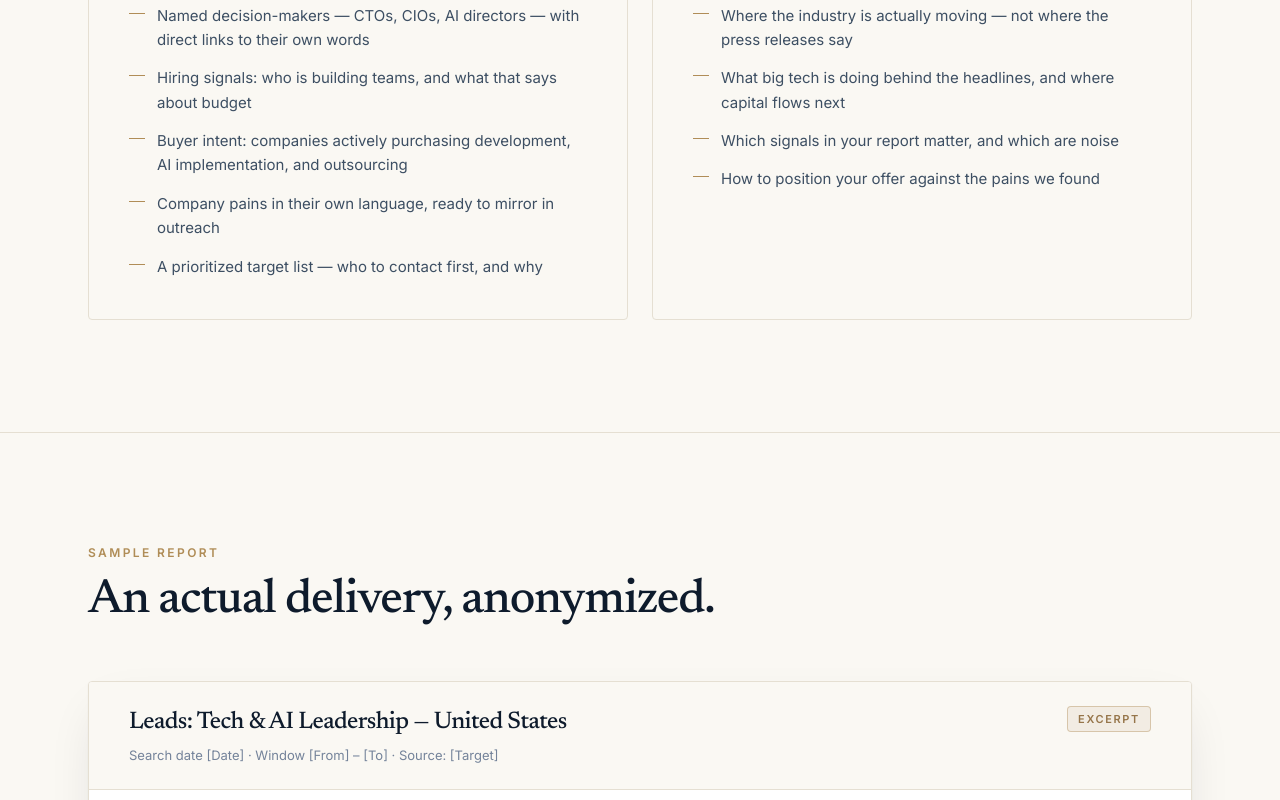
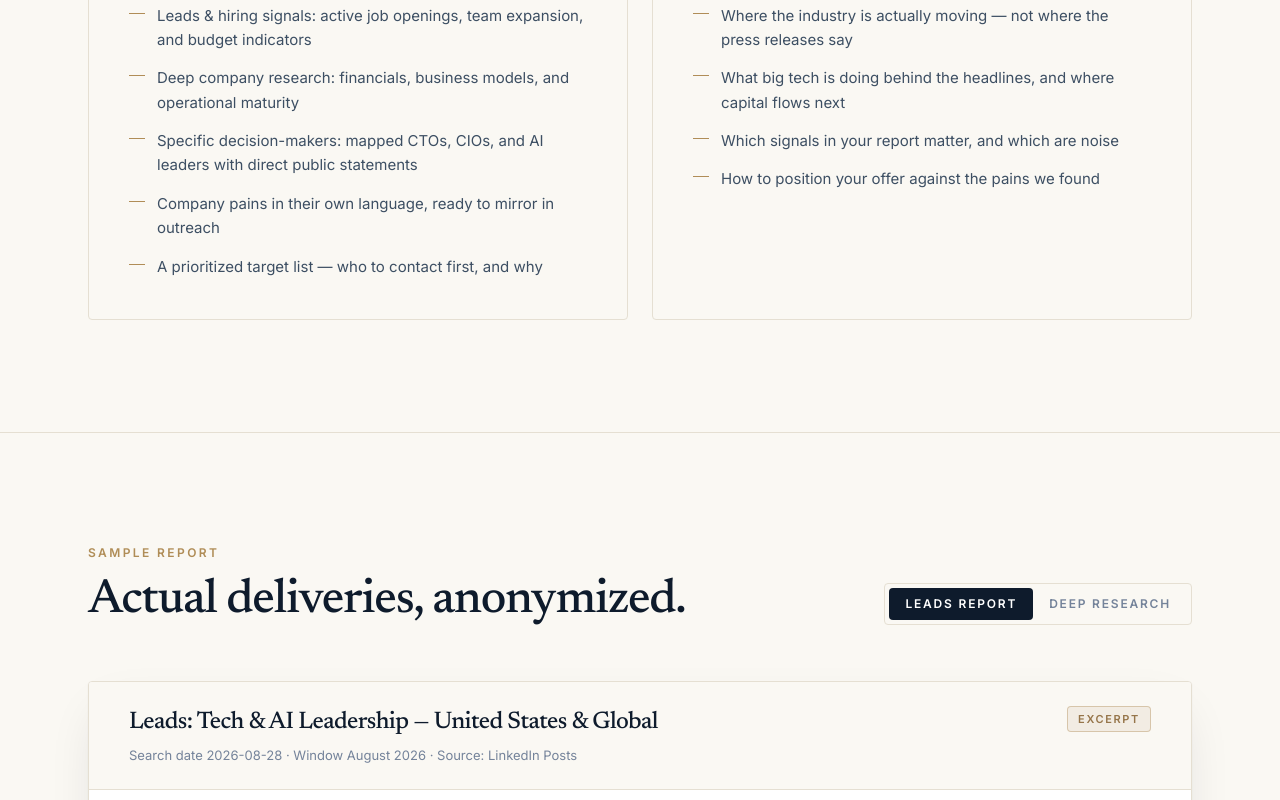
Before and after one commit to 8clever/consult, a React (Vite) app: page / in a window 1280 px wide. Shown: the part 1900-2700 px from the top of the page. Built offline with nearby package versions, Linux system fonts and the light colour scheme.

Commit message:
add deep research sample report

```diff
--- a/src/components/SampleReport.tsx
+++ b/src/components/SampleReport.tsx
@@ -1,3 +1,5 @@
+import { useState } from 'react'
+
 const leads = [
   {
     signal: 'Mass engineering hiring — 170 engineers planned this year',
@@ -62,15 +64,15 @@ const outreach = [
   },
 ]
 
-const stats = [
+const leadsStats = [
   { value: '17', label: 'leads mapped' },
   { value: '11', label: 'AI leadership' },
   { value: '3', label: 'engineering leadership' },
   { value: '3', label: 'demand signals' },
 ]
 
-const brief = [
-  { label: 'Region', value: 'United States' },
+const leadsBrief = [
+  { label: 'Region', value: 'United States & Global' },
   { label: 'Client', value: 'Outsourcing / outstaffing provider' },
   {
     label: 'Objective',
@@ -78,24 +80,87 @@ const brief = [
   },
 ]
 
+const researchBrief = [
+  { label: 'Target', value: '[Anonymized] Top-10 Fintech Lending Group' },
+  { label: 'Scope', value: 'Digital Lending & Super-App Expansion Market' },
+  {
+    label: 'Objective',
+    value: 'Assess financial health, regulatory adaptation (EBS biometrics), leadership priorities, and partnership entry points',
+  },
+]
+
+const researchFindings = [
+  {
+    category: 'Financial Health & Scale',
+    detail: 'Ranked among top-10 sector leaders with 35B+ ₽ annual issue volume. Delivered record 916M ₽ net profit (+26% YoY) with ~60% ROE and active bond issuance on the Moscow Exchange.',
+  },
+  {
+    category: 'Regulatory & Tech Shifts',
+    detail: 'Managing mandatory biometric identification (EBS integration) via dual corporate legal structures while transitioning from short-term loans to Installment loans and Super-App ecosystem products.',
+  },
+  {
+    category: 'Leadership & Hiring',
+    detail: 'Founder-led with seasoned banking executive background. Active executive recruitment for Chief Data Officer (CDO) and Head of Super App positions to drive product diversification.',
+  },
+  {
+    category: 'Partnership Entry Points',
+    detail: 'High-budget windows in compliance tech (biometric anti-fraud), credit risk analytics, collection optimization (addressing rising NPL ratios), and digital product development.',
+  },
+]
+
+const researchStats = [
+  { value: '35B+ ₽', label: 'Annual issue volume' },
+  { value: '916M ₽', label: 'Net profit (9M)' },
+  { value: '60.4%', label: 'ROE (Return on Equity)' },
+  { value: 'Top-10', label: 'Market position' },
+]
+
 export default function SampleReport() {
+  const [activeTab, setActiveTab] = useState<'leads' | 'research'>('leads')
+
   return (
     <section id="sample" className="border-b border-line">
       <div className="mx-auto max-w-6xl px-6 py-20 md:py-28">
         <p className="text-xs font-semibold tracking-[0.2em] text-bronze uppercase">Sample Report</p>
-        <h2 className="mt-4 max-w-2xl font-display text-4xl font-medium tracking-tight text-ink md:text-5xl">
-          An actual delivery, anonymized.
+        <div className="mt-4 flex flex-col justify-between gap-6 md:flex-row md:items-end">
+          <h2 className="max-w-2xl font-display text-4xl font-medium tracking-tight text-ink md:text-5xl">
+            Actual deliveries, anonymized.
           </h2>
+          <div className="flex rounded-sm border border-line bg-paper p-1">
+            <button
+              onClick={() => setActiveTab('leads')}
+              className={`rounded-sm px-4 py-2 text-xs font-semibold uppercase tracking-[0.15em] transition-colors ${
+                activeTab === 'leads'
+                  ? 'bg-ink text-white'
+                  : 'text-muted hover:text-ink'
+              }`}
+            >
+              Leads Report
+            </button>
+            <button
+              onClick={() => setActiveTab('research')}
+              className={`rounded-sm px-4 py-2 text-xs font-semibold uppercase tracking-[0.15em] transition-colors ${
+                activeTab === 'research'
+                  ? 'bg-ink text-white'
+                  : 'text-muted hover:text-ink'
+              }`}
+            >
+              Deep Research
+            </button>
+          </div>
+        </div>
 
         <figure className="mt-14">
           <div className="overflow-hidden rounded-sm border border-line bg-white shadow-[0_1px_2px_rgba(14,27,44,0.05),0_20px_50px_-16px_rgba(14,27,44,0.14)]">
+            {activeTab === 'leads' ? (
+              <>
                 <div className="flex flex-wrap items-start justify-between gap-4 border-b border-line bg-paper px-6 py-6 md:px-10">
                   <div>
                     <h3 className="font-display text-xl font-medium tracking-tight text-ink md:text-2xl">
-                  Leads: Tech &amp; AI Leadership — United States
+                      Leads: Tech &amp; AI Leadership — United States &amp; Global
                     </h3>
                     <p className="mt-2 text-[13px] text-muted">
-                  Search date [Date] &middot; Window [From] – [To] &middot; Source: [Target]
+                      Search date 2026-08-28 &middot; Window August 2026 &middot; Source: LinkedIn Posts
                     </p>
                   </div>
                   <span className="rounded-sm border border-bronze/40 bg-bronze/10 px-2.5 py-1 text-[11px] font-semibold uppercase tracking-[0.15em] text-bronze-deep">
@@ -108,7 +173,7 @@ export default function SampleReport() {
                     Request
                   </h3>
                   <dl className="mt-4 grid gap-x-8 gap-y-3 sm:grid-cols-3">
-                {brief.map((field) => (
+                    {leadsBrief.map((field) => (
                       <div key={field.label}>
                         <dt className="text-[11px] font-semibold uppercase tracking-[0.15em] text-muted">
                           {field.label}
@@ -185,7 +250,7 @@ export default function SampleReport() {
 
                 <div className="border-t border-line bg-paper">
                   <ul className="flex flex-wrap gap-x-12 gap-y-4 px-6 py-6 md:px-10">
-                {stats.map((stat) => (
+                    {leadsStats.map((stat) => (
                       <li key={stat.label}>
                         <p className="font-display text-2xl font-medium text-ink">{stat.value}</p>
                         <p className="mt-1 text-[11px] font-semibold uppercase tracking-[0.15em] text-muted">
@@ -195,11 +260,86 @@ export default function SampleReport() {
                     ))}
                   </ul>
                 </div>
+              </>
+            ) : (
+              <>
+                <div className="flex flex-wrap items-start justify-between gap-4 border-b border-line bg-paper px-6 py-6 md:px-10">
+                  <div>
+                    <h3 className="font-display text-xl font-medium tracking-tight text-ink md:text-2xl">
+                      Deep Research: [Anonymized] Fintech Lending &amp; Super-App Leader
+                    </h3>
+                    <p className="mt-2 text-[13px] text-muted">
+                      Research date 2026-08-26 &middot; Source: Sector Registers, Financials &amp; Executive Analysis
+                    </p>
+                  </div>
+                  <span className="rounded-sm border border-bronze/40 bg-bronze/10 px-2.5 py-1 text-[11px] font-semibold uppercase tracking-[0.15em] text-bronze-deep">
+                    Excerpt
+                  </span>
+                </div>
+
+                <div className="border-b border-line px-6 py-6 md:px-10">
+                  <h3 className="text-xs font-semibold uppercase tracking-[0.2em] text-bronze">
+                    Request
+                  </h3>
+                  <dl className="mt-4 grid gap-x-8 gap-y-3 sm:grid-cols-3">
+                    {researchBrief.map((field) => (
+                      <div key={field.label}>
+                        <dt className="text-[11px] font-semibold uppercase tracking-[0.15em] text-muted">
+                          {field.label}
+                        </dt>
+                        <dd className="mt-1 text-sm leading-relaxed">{field.value}</dd>
+                      </div>
+                    ))}
+                  </dl>
+                </div>
+
+                <div className="px-6 py-8 md:px-10">
+                  <h3 className="text-xs font-semibold uppercase tracking-[0.2em] text-bronze">
+                    Key Findings &amp; Analysis
+                  </h3>
+                  <div className="mt-6 grid gap-6 md:grid-cols-2">
+                    {researchFindings.map((finding) => (
+                      <div key={finding.category} className="rounded-sm border border-line bg-paper p-6">
+                        <h4 className="font-display text-base font-medium text-ink">
+                          {finding.category}
+                        </h4>
+                        <p className="mt-2 text-sm leading-relaxed text-muted">
+                          {finding.detail}
+                        </p>
+                      </div>
+                    ))}
+                  </div>
+                </div>
+
+                <div className="border-t border-line bg-paper px-6 py-8 md:px-10">
+                  <h3 className="text-xs font-semibold uppercase tracking-[0.2em] text-bronze">
+                    Strategic Outreach Recommendations
+                  </h3>
+                  <p className="mt-3 text-sm leading-relaxed text-muted max-w-3xl">
+                    When pitching financial institutions undergoing regulatory transformation, focus on compliance acceleration, risk mitigation, and proven technological ROI. Decision-makers value direct access, data-driven credibility, and alignment with their strategic pivot toward installment lending and super-app architectures.
+                  </p>
+                </div>
+
+                <div className="border-t border-line bg-paper">
+                  <ul className="flex flex-wrap gap-x-12 gap-y-4 px-6 py-6 md:px-10">
+                    {researchStats.map((stat) => (
+                      <li key={stat.label}>
+                        <p className="font-display text-2xl font-medium text-ink">{stat.value}</p>
+                        <p className="mt-1 text-[11px] font-semibold uppercase tracking-[0.15em] text-muted">
+                          {stat.label}
+                        </p>
+                      </li>
+                    ))}
+                  </ul>
+                </div>
+              </>
+            )}
           </div>
 
           <figcaption className="mt-5 max-w-2xl text-sm leading-relaxed text-muted">
-            Excerpt anonymized for publication. Client reports include named decision-makers,
-            companies, and dated links to each person’s own words.
+            {activeTab === 'leads'
+              ? 'Excerpt anonymized for publication. Client reports include named decision-makers, companies, and dated links to each person’s own words.'
+              : 'Research excerpt anonymized for publication. Full reports include company registries, financial health signals, executive backgrounds, and specific entry points.'}
           </figcaption>
         </figure>
       </div>
--- a/src/components/Services.tsx
+++ b/src/components/Services.tsx
@@ -1,7 +1,7 @@
 const reportItems = [
-  'Named decision-makers — CTOs, CIOs, AI directors — with direct links to their own words',
-  'Hiring signals: who is building teams, and what that says about budget',
-  'Buyer intent: companies actively purchasing development, AI implementation, and outsourcing',
+  'Leads & hiring signals: active job openings, team expansion, and budget indicators',
+  'Deep company research: financials, business models, and operational maturity',
+  'Specific decision-makers: mapped CTOs, CIOs, and AI leaders with direct public statements',
   'Company pains in their own language, ready to mirror in outreach',
   'A prioritized target list — who to contact first, and why',
 ]
```
Lines whose indentation alone changed are shown as unchanged.
